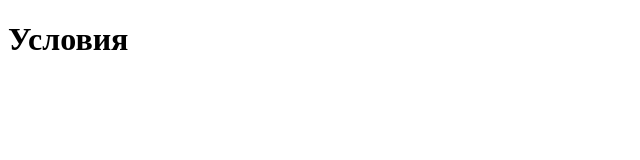
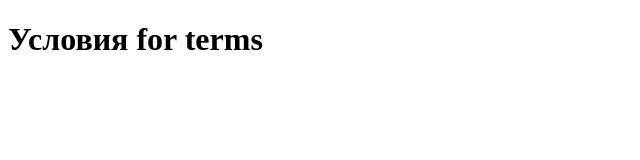
Before and after one commit to annageraskina/education, a plain HTML site: page Terms/index.html in a window 1280 px wide. Shown: the whole page, without its empty margins (0-640 px from the left). Drawn offline with Linux system fonts and the light colour scheme.

Commit message:
Update index.html
nne H1

```diff
--- a/Terms/index.html
+++ b/Terms/index.html
@@ -6,7 +6,7 @@
     <title>Document</title>
 </head>
 <body>
-    <h1>Условия</h1>
+    <h1>Условия for terms</h1>
     <script src="script.js"></script>
 </body>
 </html>
```
